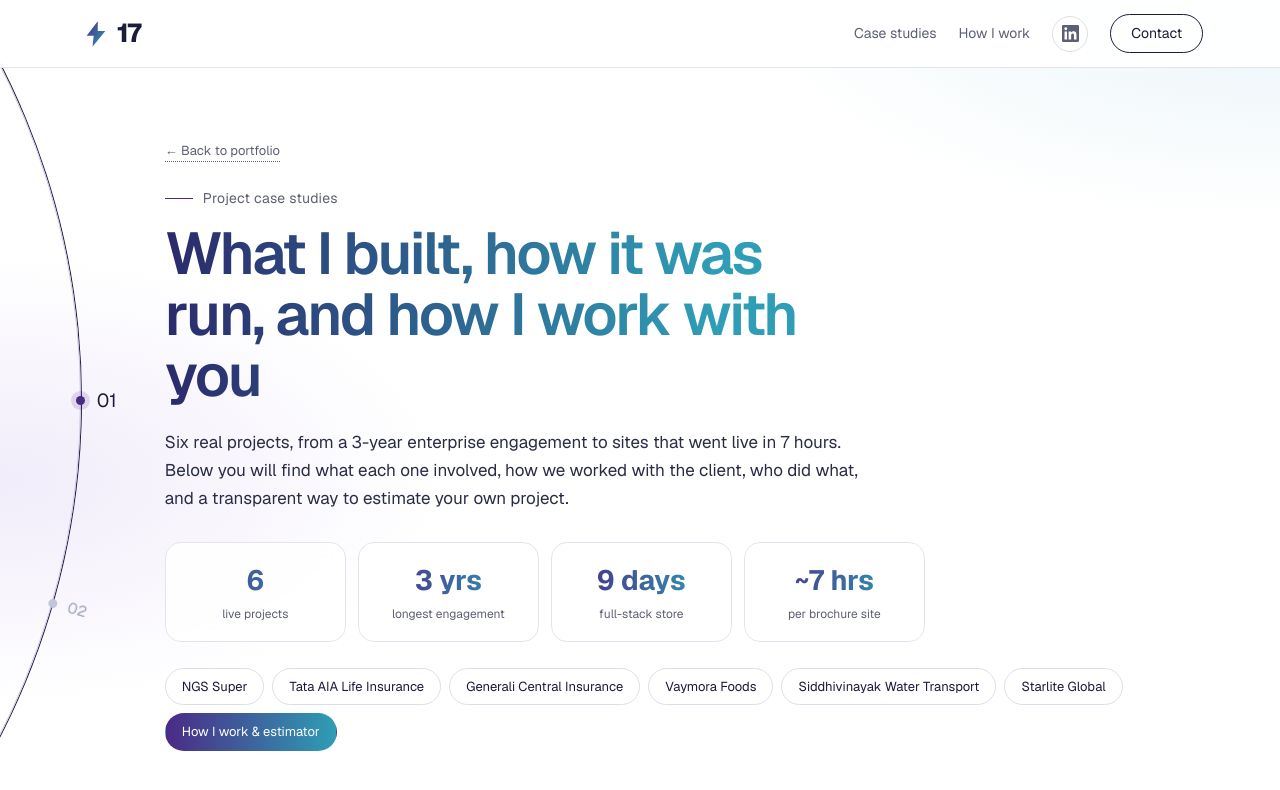
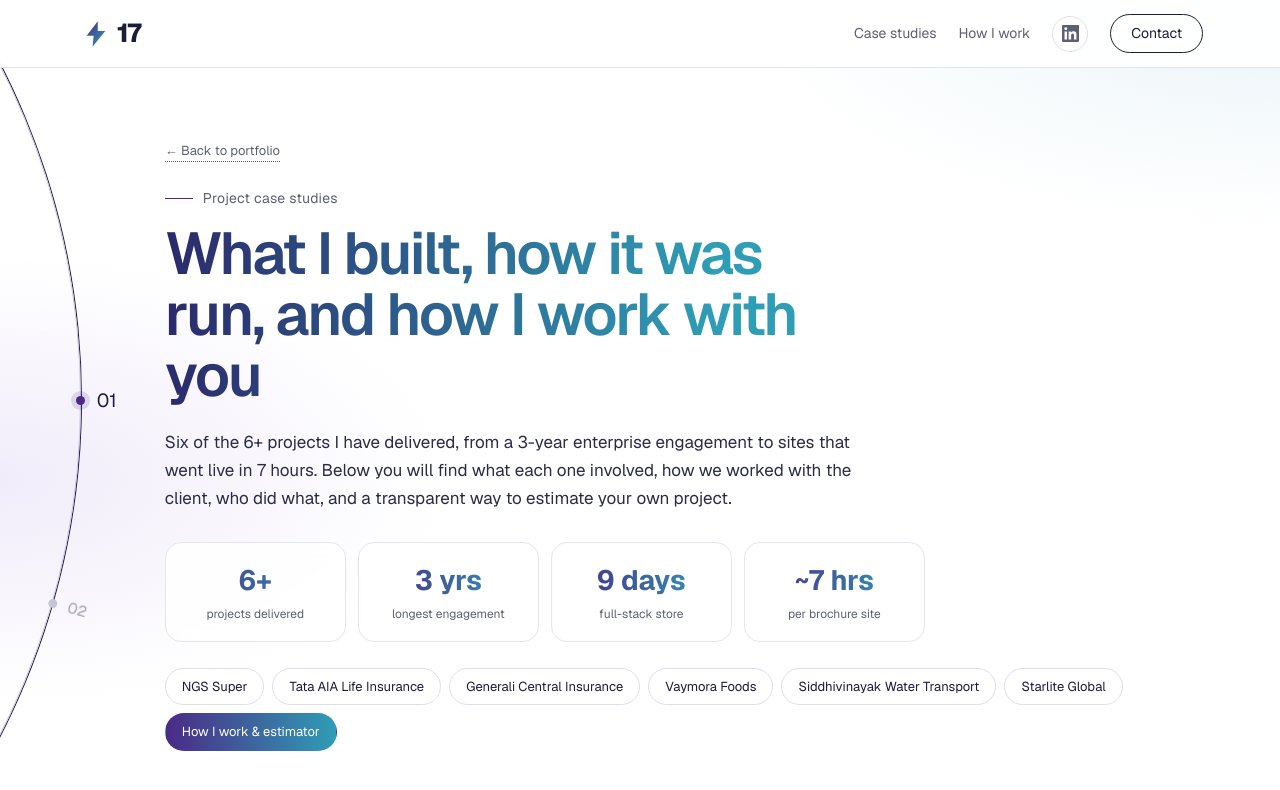
Before and after one commit to SuprabhatK/sk17, a Next.js app: page /projects in a window 1280 px wide. Shown: the top 790 px of the page. Built offline with nearby package versions, Linux system fonts and the light colour scheme.

Commit message:
content change

```diff
--- a/app/projects/page.tsx
+++ b/app/projects/page.tsx
@@ -58,12 +58,12 @@ export default async function ProjectsPage() {
           <p className="eyebrow">Project case studies</p>
           <h1 className="title">{SHOW_PRICING ? "What I built, how it was run, and how I work with you" : "What I built and how it was run"}</h1>
           <p className="lead">
-            Six real projects, from a 3-year enterprise engagement to sites that went live in 7 hours. Below you will find what each one involved, how we worked with the client, who did what{SHOW_PRICING ? ", and a transparent way to estimate your own project" : ""}.
+            Six of the 6+ projects I have delivered, from a 3-year enterprise engagement to sites that went live in 7 hours. Below you will find what each one involved, how we worked with the client, who did what{SHOW_PRICING ? ", and a transparent way to estimate your own project" : ""}.
           </p>
           <div className="pg-stats">
             <div>
-              <b>6</b>
-              <span>live projects</span>
+              <b>6+</b>
+              <span>projects delivered</span>
             </div>
             <div>
               <b>3 yrs</b>
--- a/components/PricingBlock.tsx
+++ b/components/PricingBlock.tsx
@@ -21,7 +21,7 @@ const steps = [
 
 const trust = [
   { n: "5+", l: "years of experience" },
-  { n: "6", l: "live projects" },
+  { n: "6+", l: "projects delivered" },
   { n: "3 yrs", l: "on one enterprise engagement" },
   { n: "100+", l: "API calls integrated" },
 ];
--- a/lib/content.ts
+++ b/lib/content.ts
@@ -279,7 +279,7 @@ const allSections: Section[] = [
       { n: "5+", label: "years experience" },
       { n: "2+", label: "years AEM EDS" },
       { n: "4", label: "developers led" },
-      { n: "6", label: "live projects shown" },
+      { n: "6+", label: "projects delivered" },
     ],
     tabs: [
       {
```
